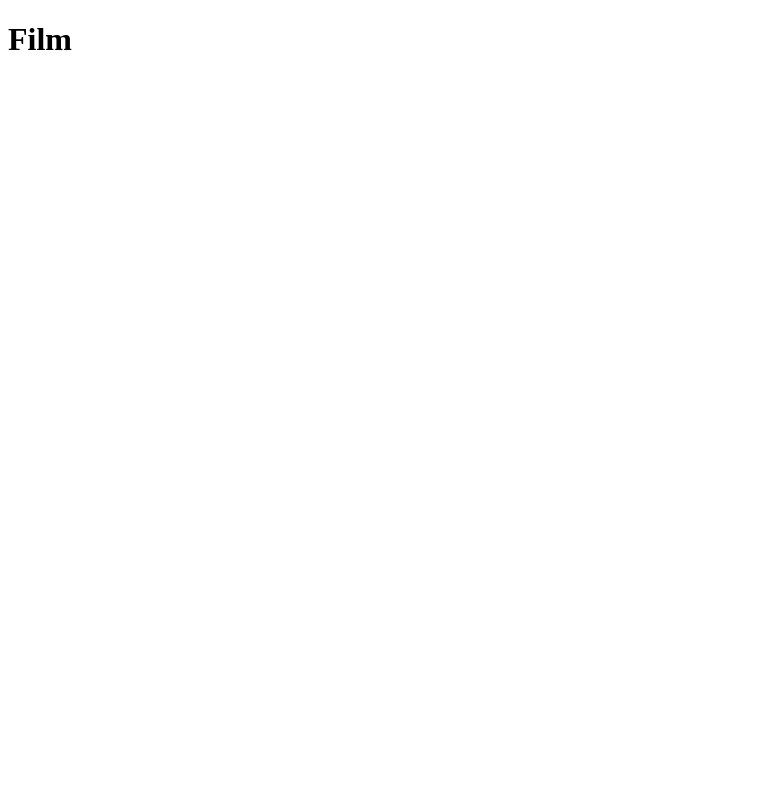
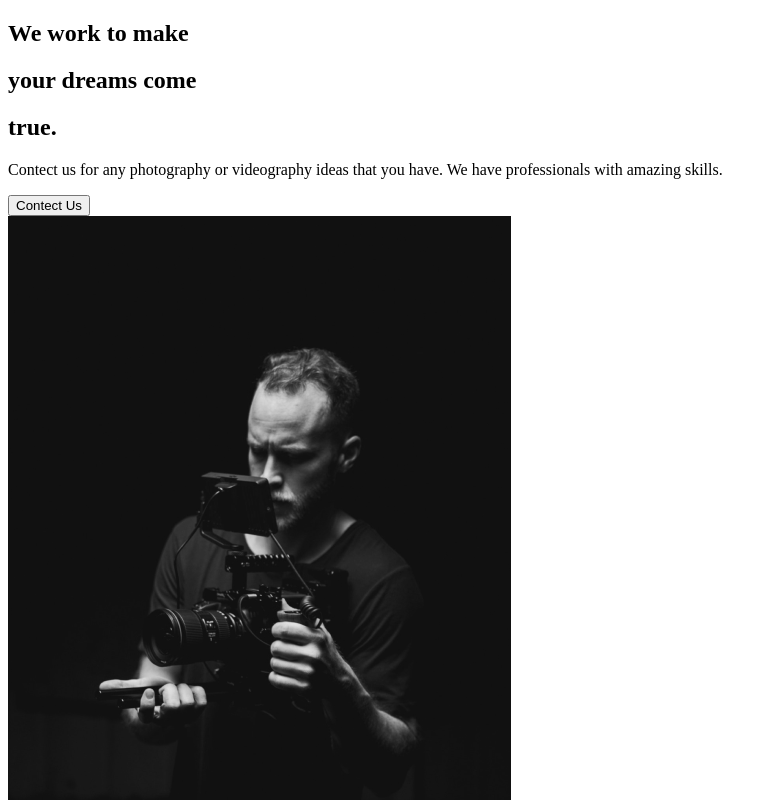
Before and after one commit to yarinmatmoni/Capture_Portofolio, a React (Create React App) app: page / in a window 1280 px wide. Shown: the top 800 px of the page, without its empty margins (0-777 px from the left). Built offline with nearby package versions, Linux system fonts and the light colour scheme.

Commit message:
About section

```diff
--- a/src/App.js
+++ b/src/App.js
@@ -1,9 +1,11 @@
 import React from "react";
+//Import pages
+import AboutUs from "./pages/AboutUs";
 
 function App() {
   return (
     <div className="App">
-      <h1>Film</h1>
+      <AboutUs/>
     </div>
   );
 }
--- /dev/null
+++ b/src/components/AboutSection.js
@@ -0,0 +1,32 @@
+import React from 'react';
+import home1 from "../img/home1.png";
+
+function AboutSection() {
+    return (
+        <div>
+            <div className="description">
+                <div className="title">
+                    <div className="hide">
+                        <h2>We work to make</h2>
+                    </div>
+                    <div className="hide">
+                        <h2>your <span>dreams</span> come</h2>
+                    </div>
+                    <div className="hide">
+                        <h2>true.</h2>
+                    </div>
+                </div>
+                <p>
+                    Contect us for any photography or videography ideas that you have.
+                    We have professionals with amazing skills.
+                </p>
+                <button>Contect Us</button>
+            </div>
+            <div className="image">
+                <img src={home1} alt="guy with a camera"></img>
+            </div>
+        </div>
+    )
+};
+
+export default AboutSection;
--- /dev/null
+++ b/src/pages/AboutUs.js
@@ -0,0 +1,13 @@
+import React from 'react';
+//Page components
+import AboutSection from '../components/AboutSection';
+
+function AboutUs() {
+    return (
+        <div>
+            <AboutSection/>
+        </div>
+    )
+};
+
+export default AboutUs;
```
